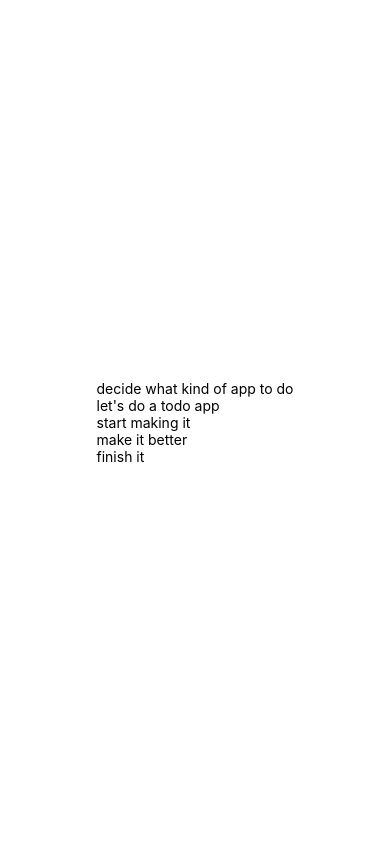
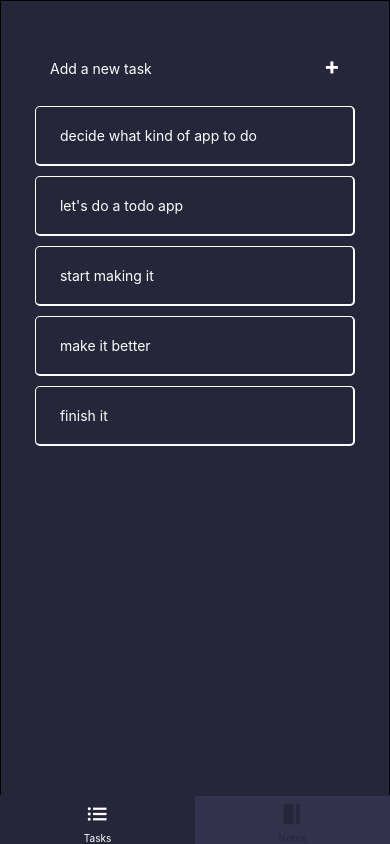
Before and after one commit to saimanchen/react_native_todoList, a React Native app: screen /Tasks in a window 390 px wide. Built offline with nearby package versions, Linux system fonts and the light colour scheme.

Commit message:
todolist, design and tab navigation
todo list functionality.
initial design.
tab navigation between todo list and notes

```diff
--- a/App.js
+++ b/App.js
@@ -1,6 +1,10 @@
 import { useState } from 'react';
 import { StyleSheet, Text, View, SafeAreaView, FlatList } from 'react-native';
 import TodoList from './src/screens/TodoList';
+import Notes from './src/screens/Notes';
+import { NavigationContainer } from '@react-navigation/native';
+import { createBottomTabNavigator } from '@react-navigation/bottom-tabs';
+import { Ionicons } from '@expo/vector-icons';
 
 export default function App() {
 
@@ -12,18 +16,58 @@ export default function App() {
     { task: 'finish it', id: 1 },
   ]);
 
+  const Tab = createBottomTabNavigator();
+
   return (
-    <SafeAreaView style={styles.container}>
-      <TodoList />
-    </SafeAreaView>
+    <NavigationContainer>
+        <Tab.Navigator
+          screenOptions={{
+            style: {
+              borderTopColor: '#26263A',
+            },
+            tabBarActiveBackgroundColor: '#26263A',
+            tabBarInactiveBackgroundColor: '#32324C',
+            tabBarInactiveTintColor: '#26263A',
+            tabBarActiveTintColor: '#fff',
+            tabBarStyle: {
+              position: 'absolute',
+              borderTopColor: '#26263A',
+            },
+
+            headerShown: false,
+          }}
+        >
+          <Tab.Screen
+            name="Tasks"
+            component={TodoList}
+            options={{
+              tabBarIcon: (tabInfo) => {
+                return (
+                  <Ionicons
+                    name="list"
+                    size={24}
+                    color={tabInfo.focused ? "#fff" : "'#26263A'"}
+                  />
+                );
+              },
+            }}
+          />
+          <Tab.Screen
+            name="Notes"
+            component={Notes}
+            options={{
+              tabBarIcon: (tabInfo) => {
+                return (
+                  <Ionicons
+                    name="journal"
+                    size={24}
+                    color={tabInfo.focused ? "#fff" : '#26263A'}
+                  />
+                );
+              },
+            }}
+          />
+        </Tab.Navigator>
+    </NavigationContainer>
   );
 }
-
-const styles = StyleSheet.create({
-  container: {
-    flex: 1,
-    backgroundColor: '#fff',
-    alignItems: 'center',
-    justifyContent: 'center',
-  },
-});
--- a/package.json
+++ b/package.json
@@ -10,11 +10,16 @@
     "eject": "expo eject"
   },
   "dependencies": {
+    "@react-navigation/bottom-tabs": "^6.0.9",
+    "@react-navigation/native": "^6.0.6",
     "expo": "~44.0.0",
     "expo-status-bar": "~1.2.0",
     "react": "17.0.1",
     "react-dom": "17.0.1",
     "react-native": "0.64.3",
+    "react-native-safe-area-context": "3.3.2",
+    "react-native-screens": "~3.10.1",
+    "react-native-vector-icons": "^9.0.0",
     "react-native-web": "0.17.1"
   },
   "devDependencies": {
--- /dev/null
+++ b/src/components/AddTask.js
@@ -0,0 +1,31 @@
+import { View, Text, TextInput, TouchableOpacity } from 'react-native';
+import React, { useState } from 'react';
+import { globalStyles } from '../styles/globalStyles';
+
+const AddTask = ({ addHandler }) => {
+  const [text, setText] = useState('');
+  const inputHandler = value => setText(value);
+
+  return (
+    <View style={globalStyles.addTask}>
+      <View>
+        <TextInput
+          style={globalStyles.input}
+          placeholder='Add a new task'
+          placeholderTextColor="#fff"
+          onChangeText={inputHandler}
+        />
+      </View>
+      <View>
+        <TouchableOpacity
+          style={globalStyles.addButton}
+          onPress={() => addHandler(text)}>
+        <Text style={globalStyles.fontButton}>+</Text>
+        </TouchableOpacity>
+      </View>
+
+    </View>
+  );
+};
+
+export default AddTask;
--- a/src/components/TaskItem.js
+++ b/src/components/TaskItem.js
@@ -1,11 +1,14 @@
 import React from 'react';
 import { View, Text, TouchableOpacity } from 'react-native';
+import { globalStyles } from '../styles/globalStyles';
 
 const TaskItem = ({ item, deleteHandler }) => {
   return (
-    <View>
-      <TouchableOpacity onPress={() => deleteHandler(item.id)}>
-        <Text> {item.task} </Text>
+    <View style={globalStyles.itemContainer}>
+      <TouchableOpacity
+        style={globalStyles.item}
+        onLongPress={() => deleteHandler(item.id)}>
+        <Text style={globalStyles.textColor}> {item.task} </Text>
       </TouchableOpacity>
     </View>
   )
--- /dev/null
+++ b/src/screens/Notes.js
@@ -0,0 +1,13 @@
+import { View, Text, SafeAreaView } from 'react-native';
+import React from 'react';
+import { globalStyles } from '../styles/globalStyles';
+
+const Notes = () => {
+  return (
+    <SafeAreaView style={globalStyles.container}>
+      <Text>Notes</Text>
+    </SafeAreaView>
+  );
+};
+
+export default Notes;
--- a/src/screens/TodoList.js
+++ b/src/screens/TodoList.js
@@ -1,6 +1,8 @@
 import React, { useState } from 'react'
-import { View, Text, FlatList } from 'react-native'
+import { View, Text, FlatList, SafeAreaView, Alert } from 'react-native'
+import AddTask from '../components/AddTask';
 import TaskItem from '../components/TaskItem';
+import { globalStyles } from '../styles/globalStyles';
 
 const TodoList = () => {
   const [tasks, updateTasks] = useState([
@@ -13,13 +15,27 @@ const TodoList = () => {
 
   const deleteHandler = id => {
     updateTasks(prevTasks =>  prevTasks.filter(task => task.id != id))
+  };
+
+  const addHandler = text => {
+    if(text.length > 0) {
+      updateTasks(prevTasks => {
+      return [ { task: text, id: Math.random().toString() }, ...prevTasks ];
+      })
+    } else {
+      Alert.alert(
+        'Empty task',
+        'You have to enter at least 1 character :)',
+        [{ text: 'OK' }])
+    }
+
   }
 
   return (
-    <View>
+    <SafeAreaView style={globalStyles.container}>
       {/* Header */}
-      {/* form */}
-      <View>
+      <AddTask addHandler={addHandler}/>
+      <View style={globalStyles.itemList}>
         <FlatList
           data={tasks}
           keyExtractor={(item) => item.id}
@@ -30,7 +46,7 @@ const TodoList = () => {
       </View>
 
 
-    </View>
+    </SafeAreaView>
   )
 }
 
--- /dev/null
+++ b/src/styles/globalStyles.js
@@ -0,0 +1,58 @@
+import { StyleSheet } from 'react-native';
+
+export const globalStyles = StyleSheet.create({
+  container: {
+    borderWidth: 1,
+    flex: 1,
+    backgroundColor: '#26263A',
+    alignItems: 'center',
+    justifyContent: 'center',
+  },
+  itemContainer: {
+    // borderWidth: 1,
+    width: 320,
+    alignItems: 'center',
+    justifyContent: 'center',
+  },
+  itemList:{
+    flex: 1,
+  },
+  item: {
+    width: '100%',
+    margin: 5,
+    padding: 20,
+    borderWidth: 1,
+    borderEndWidth: 2,
+    borderBottomWidth: 2,
+    borderRadius: 5,
+    borderColor: '#fff',
+  },
+  textColor: {
+    color: '#fff'
+  },
+  addTask: {
+    // borderWidth: 1,
+    paddingTop: 50,
+    flexDirection: 'row',
+    alignItems: 'baseline',
+    marginBottom: 20,
+  },
+  input: {
+    // borderWidth: 1,
+    paddingLeft: 5,
+    width: 270,
+    color: '#fff',
+  },
+  addButton: {
+    // borderWidth: 1,
+    paddingRight: 5,
+    alignItems: 'flex-end',
+    width: 30,
+    height: 30,
+  },
+  fontButton: {
+    color: '#fff',
+    fontSize: 24,
+    fontWeight: 'bold',
+  }
+})
```
Also changed, not shown: src/StyleSheet/globalStyles.js (deleted), 1 other file (tests, documents, lock files or other folders).
